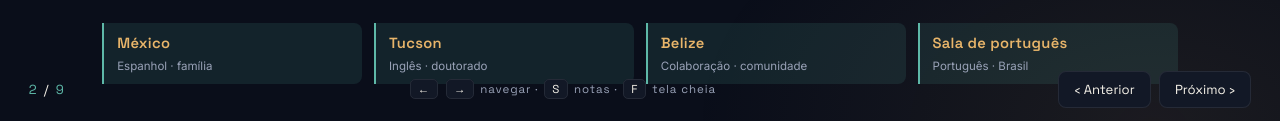
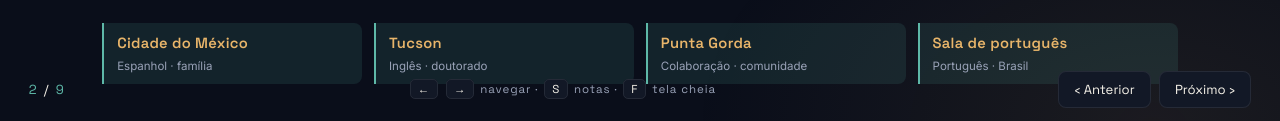
Before and after one commit to yeridu/biografia-linguistica-por305, a plain HTML site: page index.html in a window 1280 px wide. Both pictures are taken after a click on the button "Próximo slide". Shown: the part 676-797 px from the top of the page. Drawn offline with Linux system fonts and the light colour scheme.

Commit message:
slide 2: normalize timeline to cities (Cidade do Mexico, Tucson, Punta Gorda)
Mexico and Belize were country names sitting next to the city Tucson;
unified to the city level so all four steps are at the same granularity
and match the three city dots on the map above.

```diff
--- a/index.html
+++ b/index.html
@@ -783,7 +783,7 @@
 
       <div class="timeline timeline--compact" aria-label="Linha do tempo das línguas">
         <div class="timeline__step">
-          <div class="timeline__place">México</div>
+          <div class="timeline__place">Cidade do México</div>
           <div class="timeline__lang">Espanhol &middot; família</div>
         </div>
         <div class="timeline__step">
@@ -791,7 +791,7 @@
           <div class="timeline__lang">Inglês &middot; doutorado</div>
         </div>
         <div class="timeline__step">
-          <div class="timeline__place">Belize</div>
+          <div class="timeline__place">Punta Gorda</div>
           <div class="timeline__lang">Colaboração &middot; comunidade</div>
         </div>
         <div class="timeline__step">
```
